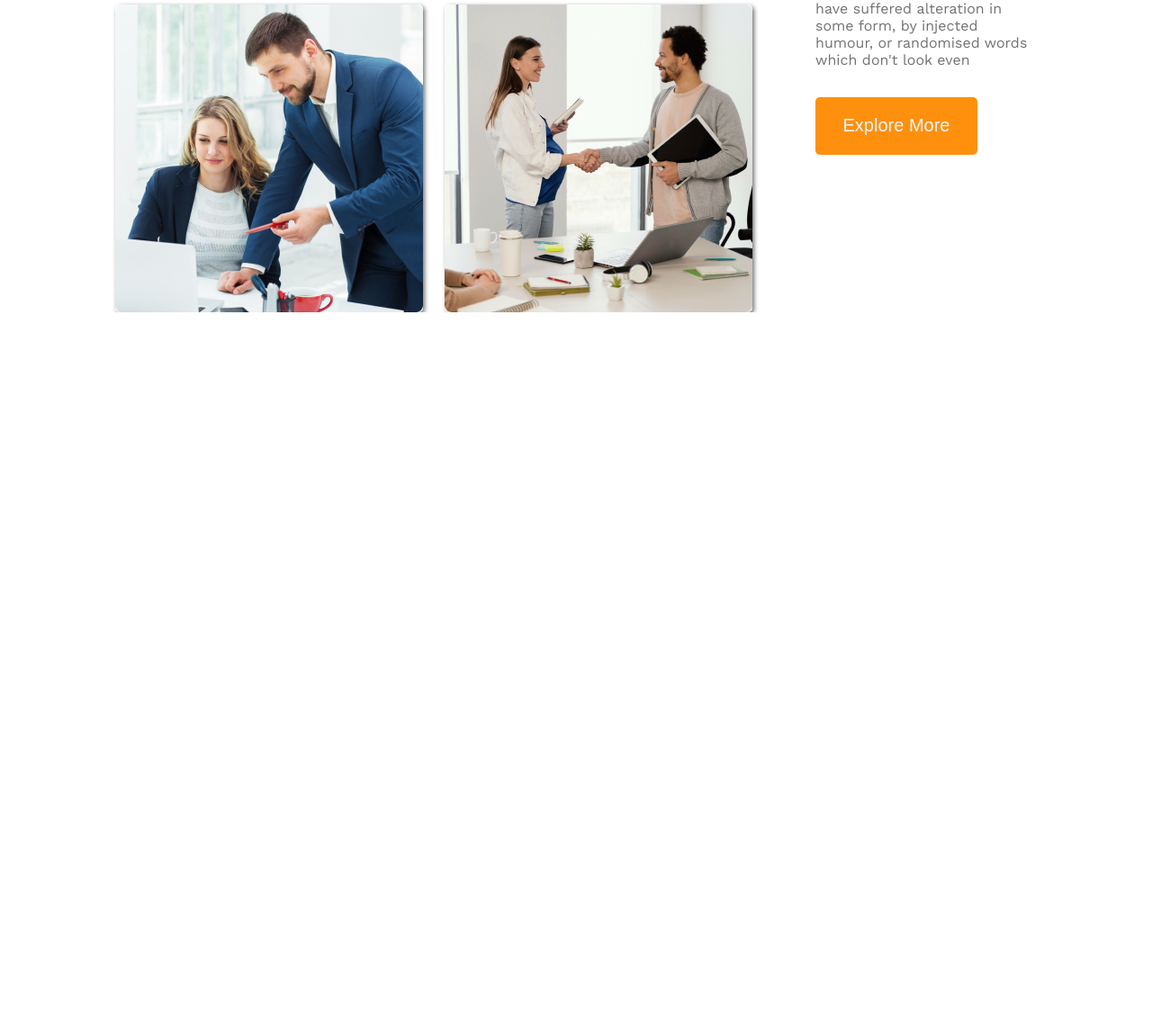
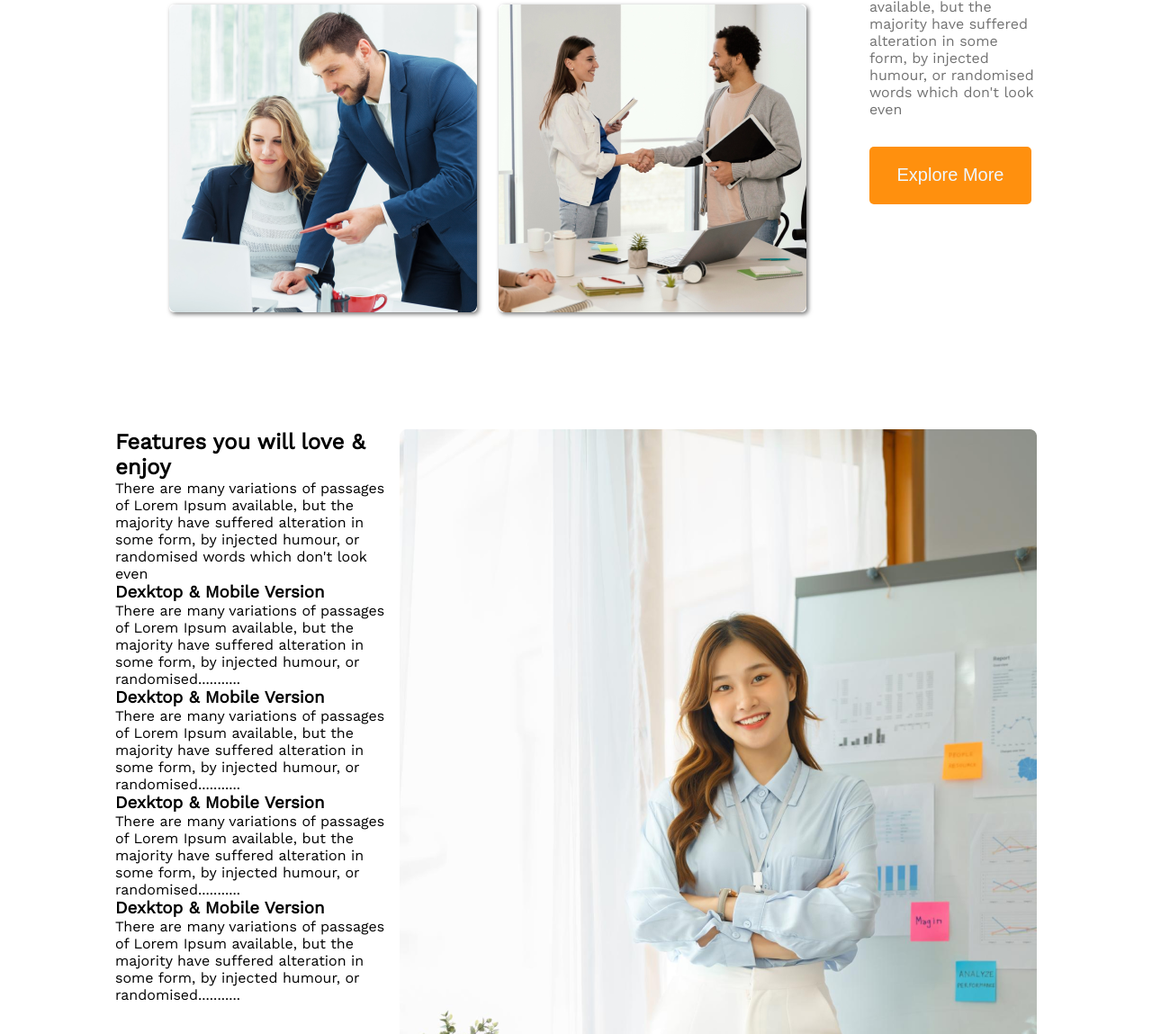
Before and after one commit to ImranSarkerWeb/Assignment-02, a plain HTML site: page index.html in a window 1280 px wide. Shown: the part 1551-2700 px from the top of the page at 90% size. Before the commit the page ends 1898 px from the top, so only its background shows below. Drawn offline with nearby package versions, Linux system fonts and the light colour scheme.

Commit message:
features details section added

```diff
--- a/css/styles.css
+++ b/css/styles.css
@@ -26,6 +26,10 @@ body {
     margin-top: 32px;
     margin-bottom: 50px;
 
+}
+
+section {
+    width: 80%;
 }
 
 
@@ -88,16 +92,17 @@ li {
 /* features section styles */
 
 .features {
-    width: 80%;
-    margin: 85px auto 0 auto;
+    margin: 85px auto 130px auto;
     display: flex;
     gap: 70px;
+
     align-items: center;
 
 }
 
 
 .features-images {
+   padding-left: 60px;
     display: grid;
     grid-template-columns: repeat(2, 1fr);
     grid-gap: 24px;
@@ -130,9 +135,18 @@ li {
 .features-text>p {
     font-weight: 400;
     font-size: 16px;
+    color: #727272;
+}
 
 
-    color: #727272;
+
+
+/* details features section styles */
+.features-details {
+    margin: 0 auto;
+    display: flex;
+
+
 
 }
 
@@ -172,12 +186,11 @@ li {
 
     }
     .features-images {
-
+        padding-left: 1px;
         grid-template-columns: repeat(1, 1fr);
 
     }
 
 
 
-
 }
--- a/index.html
+++ b/index.html
@@ -59,6 +59,37 @@
         </div>
 
     </section>
+
+    <section class="features-details">
+        <div class="fd-text">
+            <!-- fd =>> features details -->
+            <h2>
+                Features you will love & enjoy
+            </h2>
+            <p>There are many variations of passages of Lorem Ipsum available, but the majority have suffered alteration in some form, by injected humour, or randomised words which don't look even</p>
+            <div class="fd-card">
+                <h3>Dexktop & Mobile Version</h3>
+                <p>There are many variations of passages of Lorem Ipsum available, but the majority have suffered alteration in some form, by injected humour, or randomised...........</p>
+            </div>
+            <div class="fd-card">
+                <h3>Dexktop & Mobile Version</h3>
+                <p>There are many variations of passages of Lorem Ipsum available, but the majority have suffered alteration in some form, by injected humour, or randomised...........</p>
+            </div>
+            <div class="fd-card">
+                <h3>Dexktop & Mobile Version</h3>
+                <p>There are many variations of passages of Lorem Ipsum available, but the majority have suffered alteration in some form, by injected humour, or randomised...........</p>
+            </div>
+            <div class="fd-card">
+                <h3>Dexktop & Mobile Version</h3>
+                <p>There are many variations of passages of Lorem Ipsum available, but the majority have suffered alteration in some form, by injected humour, or randomised...........</p>
+            </div>
+        </div>
+
+        <div class="fd-images">
+            <img src="images/architect.png" alt="">
+        </div>
+
+    </section>
 </body>
 
 </html>
```
